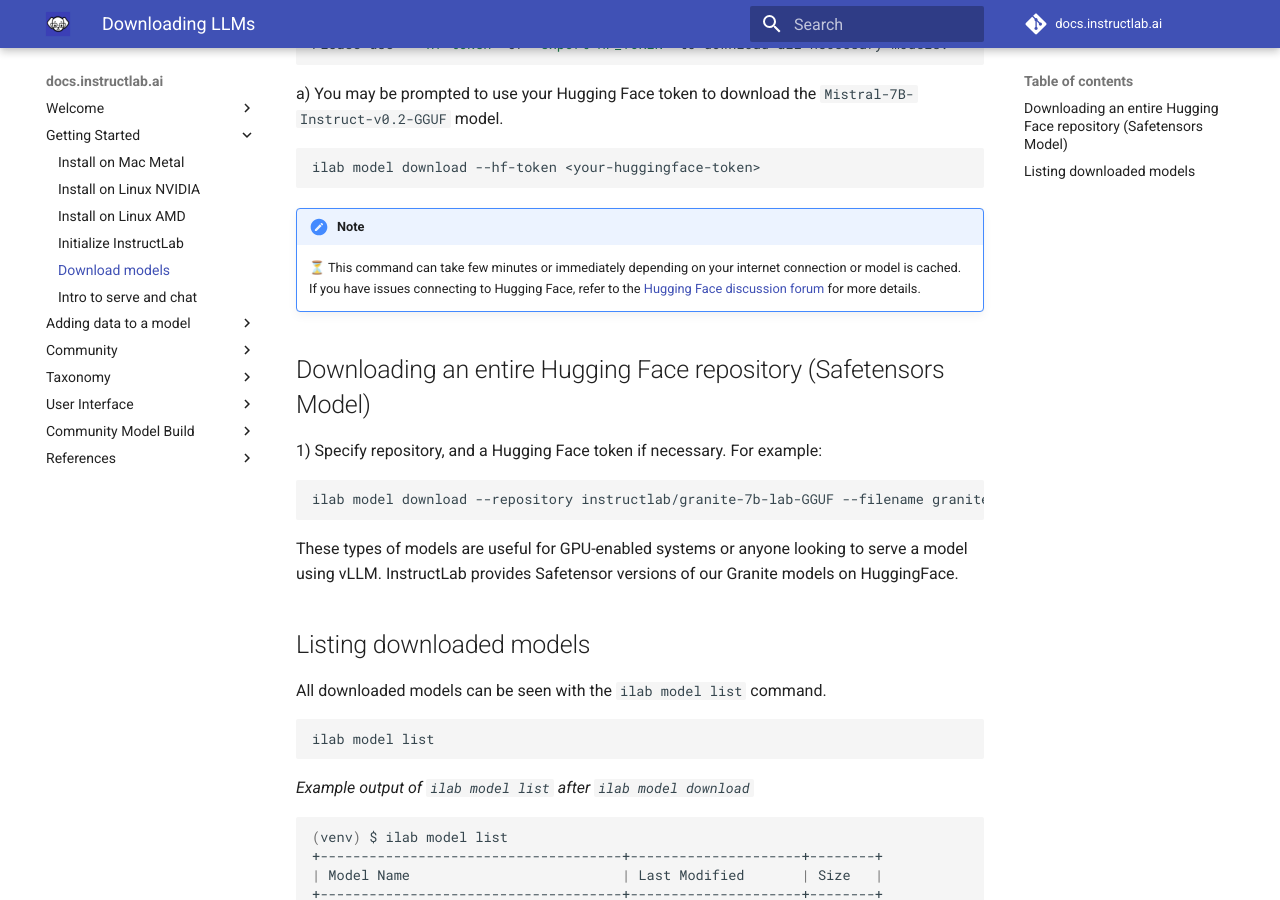
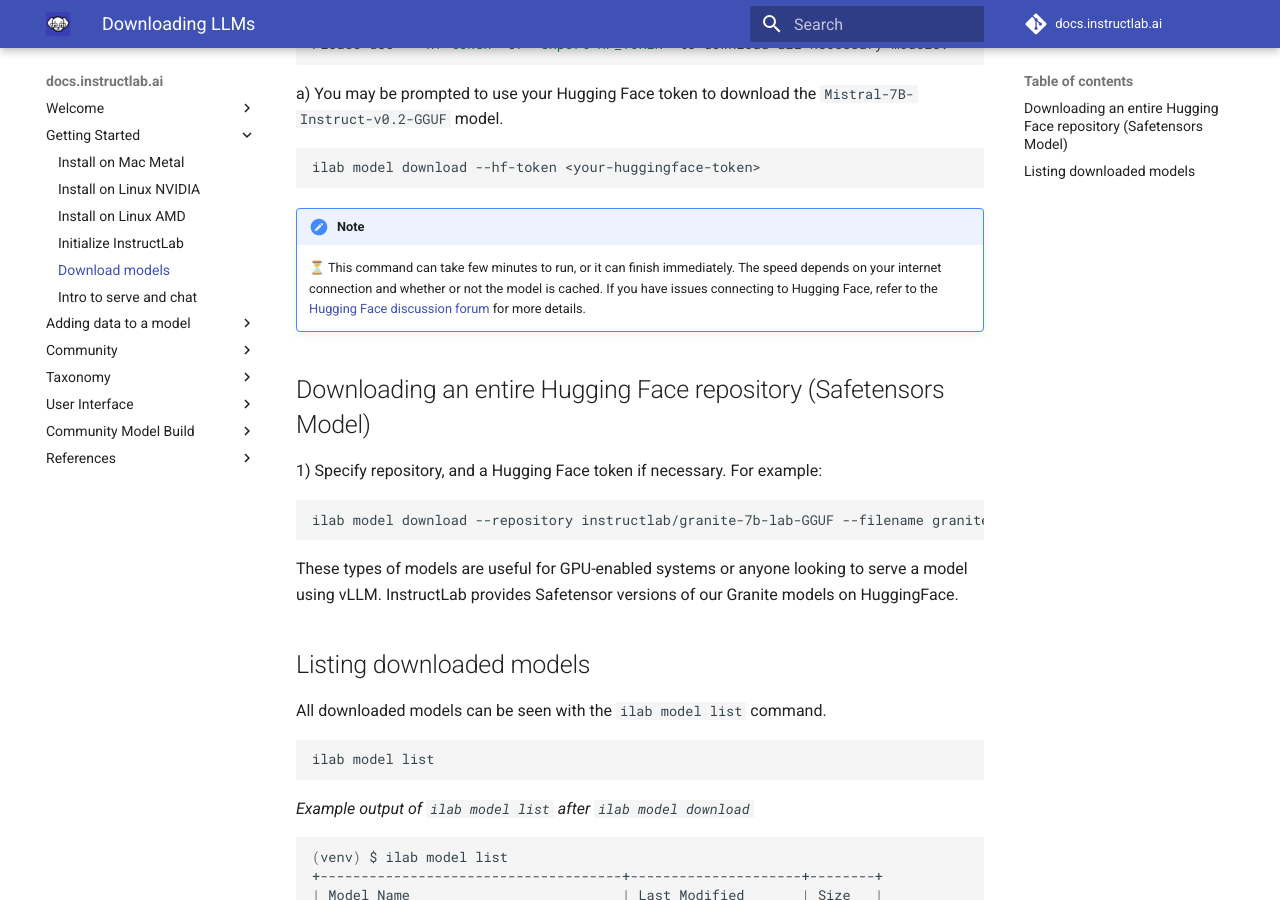
Before and after one commit to instructlab/docs.instructlab.ai, an MkDocs documentation site: the page built from docs/getting-started/download_models.md, in a window 1280 px wide and 900 px high, scrolled down 622 px. Built offline with MkDocs 1.6.1 and Material for MkDocs 9.7.7, drawn with Linux system fonts in a browser that asks for light colours; comment, search, counter and statistics services are not loaded.

Commit message:
Small grammar fix (#27)
* Fix grammar in notes in two separate docs

Signed-off-by: Christian Sears <csears@redhat.com>

* Add missing 'the' in note

Signed-off-by: Christian Sears <csears@redhat.com>

---------

Signed-off-by: Christian Sears <csears@redhat.com>

````diff
--- a/docs/getting-started/download_models.md
+++ b/docs/getting-started/download_models.md
@@ -38,7 +38,7 @@
 ```
 
 !!! note
-    ⏳ This command can take few minutes or immediately depending on your internet connection or model is cached. If you have issues connecting to Hugging Face, refer to the [Hugging Face discussion forum](https://discuss.huggingface.co/) for more details.
+    ⏳ This command can take few minutes to run, or it can finish immediately. The speed depends on your internet connection and whether or not the model is cached. If you have issues connecting to Hugging Face, refer to the [Hugging Face discussion forum](https://discuss.huggingface.co/) for more details.
 
 ## Downloading an entire Hugging Face repository (Safetensors Model)
 
````
Also changed, not shown: docs/getting-started/mac_metal.md (+1 -1 lines).
